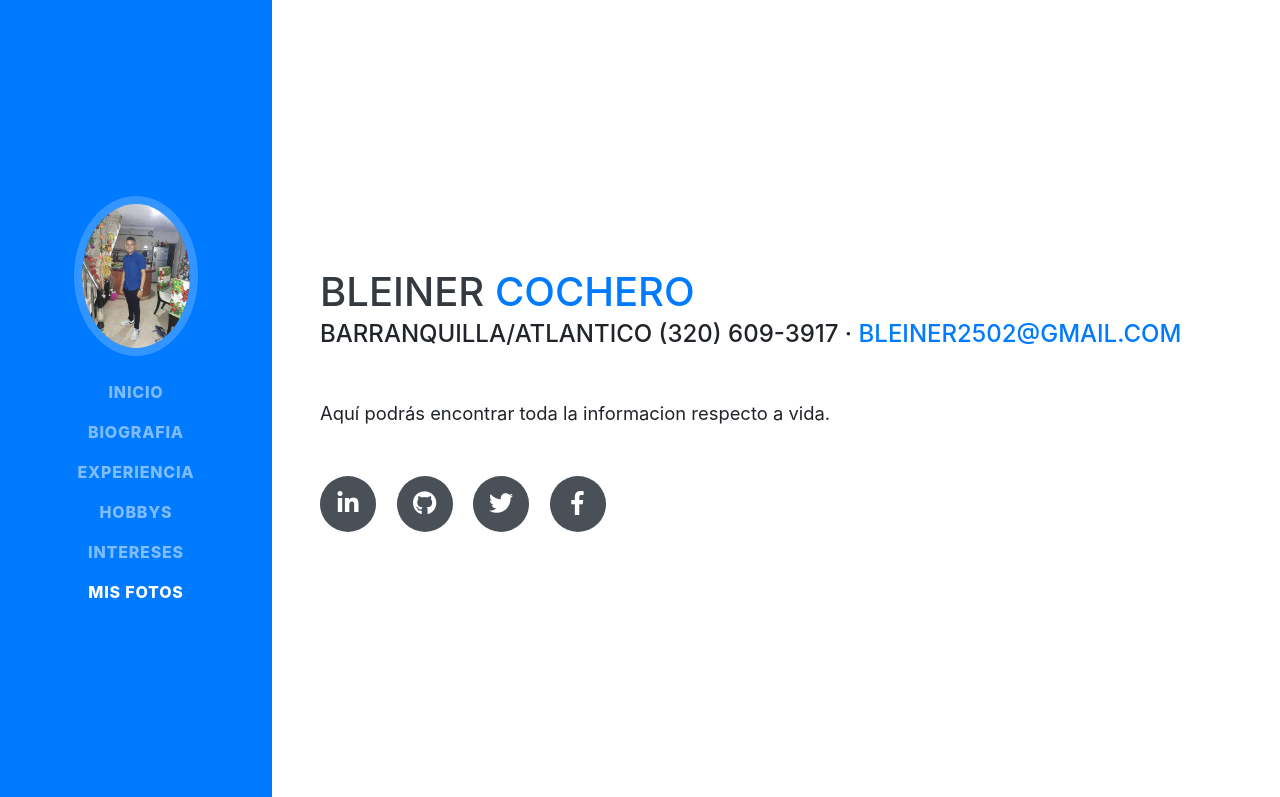
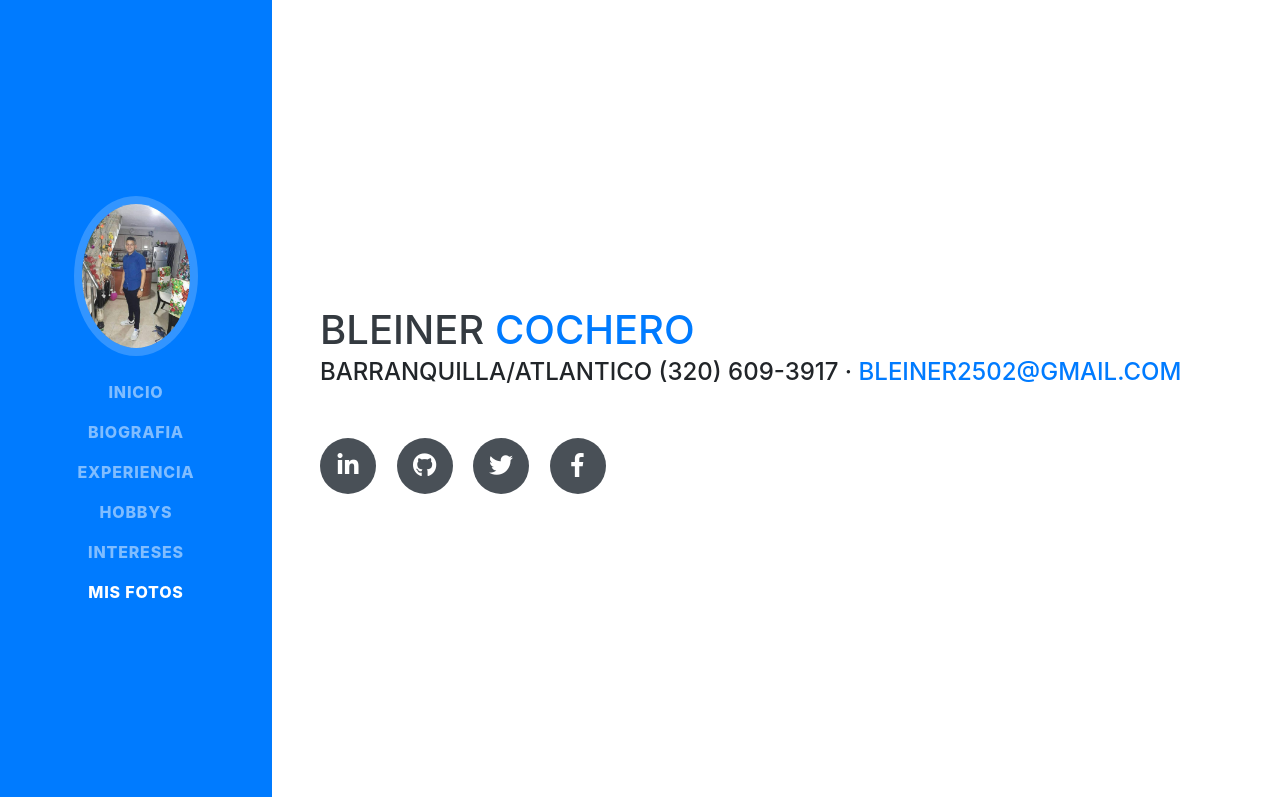
Before and after one commit to Bleyner/bleyner.github.io, a website with bundled scripts: page index.html in a window 1280 px wide. Shown: the top 797 px of the page. Built offline with nearby package versions, Linux system fonts and the light colour scheme; files whose address does not match are found by name; a web font is replaced by a local one.

Commit message:
actualización
actualización

```diff
--- a/index.html
+++ b/index.html
@@ -70,7 +70,7 @@
         <div class="subheading mb-5">Barranquilla/Atlantico (320) 609-3917 ·
           <a href="mailto:name@email.com">bleiner2502@gmail.com</a>
         </div>
-        <p class="lead mb-5">Aquí podrás encontrar toda la informacion respecto a  vida.</p>
+        <p class="lead mb-5"></p>
         <div class="social-icons">
           <a href="#">
             <i class="fab fa-linkedin-in"></i>
```
